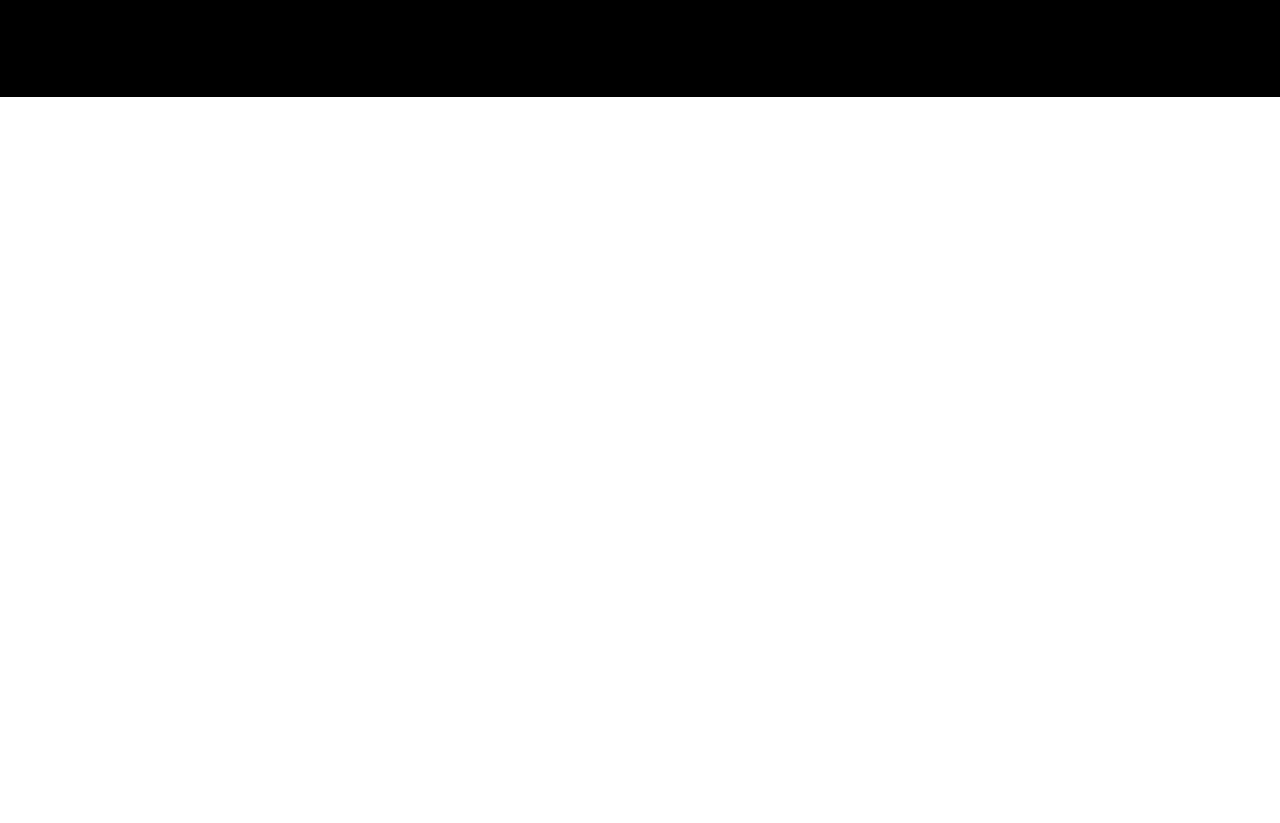
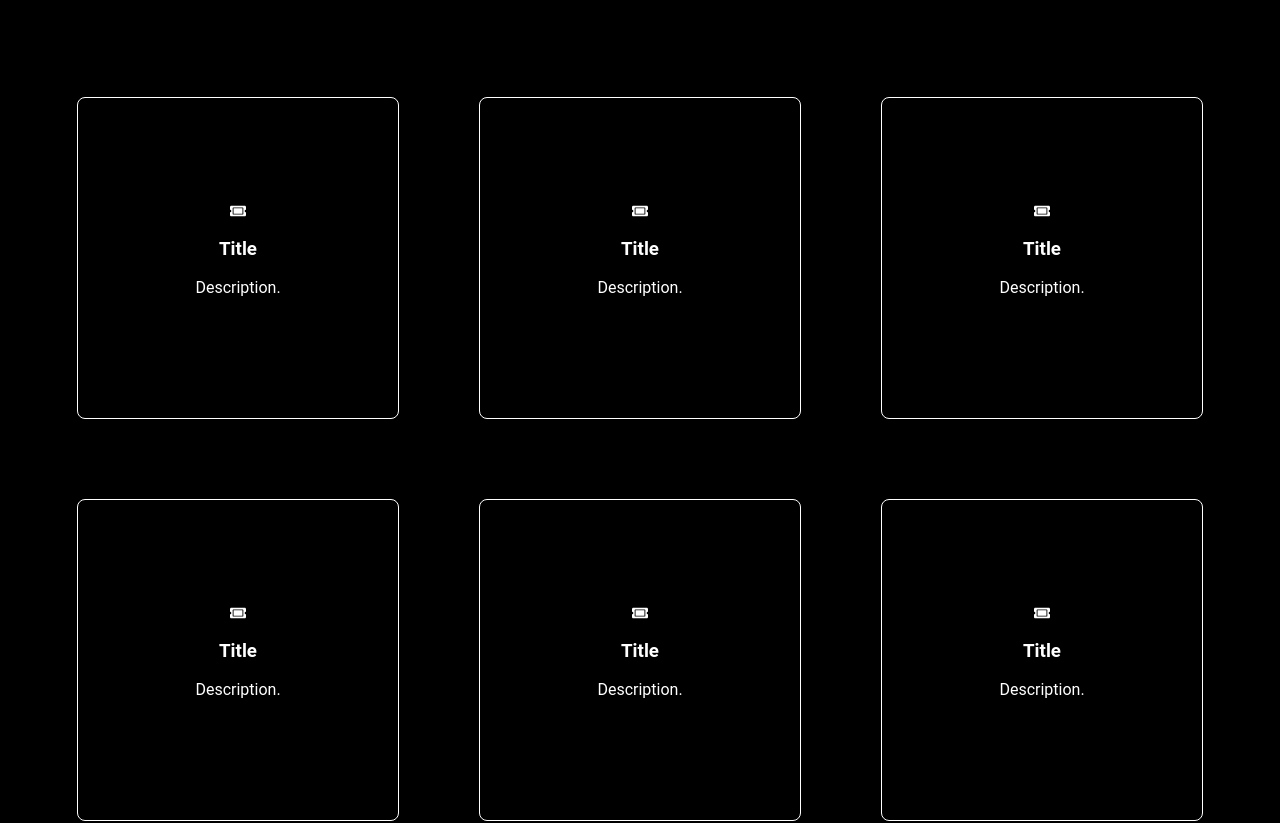
Before and after one commit to danielflorencio/react-portfolio, a React (Create React App) app: page / in a window 1280 px wide. Shown: the part 3587-4410 px from the top of the page. Before the commit the page ends 3684 px from the top, so only its background shows below. Built offline with nearby package versions, Linux system fonts and the light colour scheme.

Commit message:
started the benefit section

```diff
--- a/src/App.css
+++ b/src/App.css
@@ -24,8 +24,6 @@
   width: 100%;
   margin: 0%;
   min-height: 20vh;
-  /* border-top: 1px solid white;
-  border-bottom: 1px solid white; */
 }
 .inner-container{
   padding: 15vh 15vw;
--- a/src/App.js
+++ b/src/App.js
@@ -2,13 +2,14 @@
 import HeroSection from './components/HeroSection/HeroSection';
 import TechStackSection from './components/TechStackSection/TechStackSection';
 import ProjectSection from './components/ProjectRow/ProjectSection';
+import BenefitsSection from './components/BenefitSection/BenefitsSection'
 function App() {
   return (
     <>
       <HeroSection/>
       <TechStackSection/>
       <ProjectSection/>
-
+      <BenefitsSection/>
 
 
 
--- a/src/components/BenefitSection/BenefitsSection.js
+++ b/src/components/BenefitSection/BenefitsSection.js
@@ -0,0 +1,81 @@
+import { IconContext } from 'react-icons'
+// import '../generalStyles.css'
+import './styles.css'
+import SubTitle from '../Subtitle/Subtitle';
+import Title from '../Title/Title';
+import {FaTicketAlt} from 'react-icons/fa';
+export default function IconsAndDescriptionSection(){
+    return(
+        <section className='section background-color-black'>
+            {/* <Title
+            title='A well done marketing can bring you all these benefits.'
+            color='white'/>
+
+            <SubTitle
+            subtitle='Schedule a meeting now and find out how we can help you get them.'
+            color='white'
+            background_color='light-blue'/> */}
+
+            <div class='blocks-container'>
+
+                <IconAndDescriptionBlock
+                title='Title'
+                icon={<FaTicketAlt/>}
+                description='Description.'/>
+
+                <IconAndDescriptionBlock
+                title='Title'
+                icon={<FaTicketAlt/>}
+                description='Description.'/>
+
+                <IconAndDescriptionBlock
+                title='Title'
+                icon={<FaTicketAlt/>}
+                description='Description.'/>
+
+                <IconAndDescriptionBlock
+                title='Title'
+                icon={<FaTicketAlt/>}
+                description='Description.'/>
+
+                <IconAndDescriptionBlock
+                title='Title'
+                icon={<FaTicketAlt/>}
+                description='Description.'/>
+
+                <IconAndDescriptionBlock
+                title='Title'
+                icon={<FaTicketAlt/>}
+                description='Description.'/>
+
+                <IconAndDescriptionBlock
+                title='Title'
+                icon={<FaTicketAlt/>}
+                description='Description.'/>
+
+                <IconAndDescriptionBlock
+                title='Title'
+                icon={<FaTicketAlt/>}
+                description='Description.'/>
+
+            </div>
+
+        </section>
+    )
+}
+
+function IconAndDescriptionBlock({icon, title, description}){
+    return(
+        <div class="block">
+            <div className=''>
+                <div class="align-content-center">
+                    <IconContext.Provider value={{className:'icon-sizer-class'}}>
+                        {icon}
+                    </IconContext.Provider>
+                </div>
+                <h3 style={{textAlign: 'center'}}>{title}</h3>
+                <p style={{textAlign: 'center'}} className='block-description'>{description}</p>
+            </div>
+        </div>
+    )
+}
--- a/src/components/BenefitSection/styles.css
+++ b/src/components/BenefitSection/styles.css
@@ -0,0 +1,20 @@
+.blocks-container{
+    display: flex;
+    gap: 5rem;
+    flex-wrap: wrap;
+    align-items: center;
+    justify-content: center;
+}
+.block{
+    height: 18rem;
+    width: 18rem;
+    border: 1px solid white;
+    border-radius: 8px;
+    display: grid;
+    place-items: center;
+    padding: 1rem;
+}
+.align-content-center{
+    display: grid;
+    place-items: center;
+}
```
